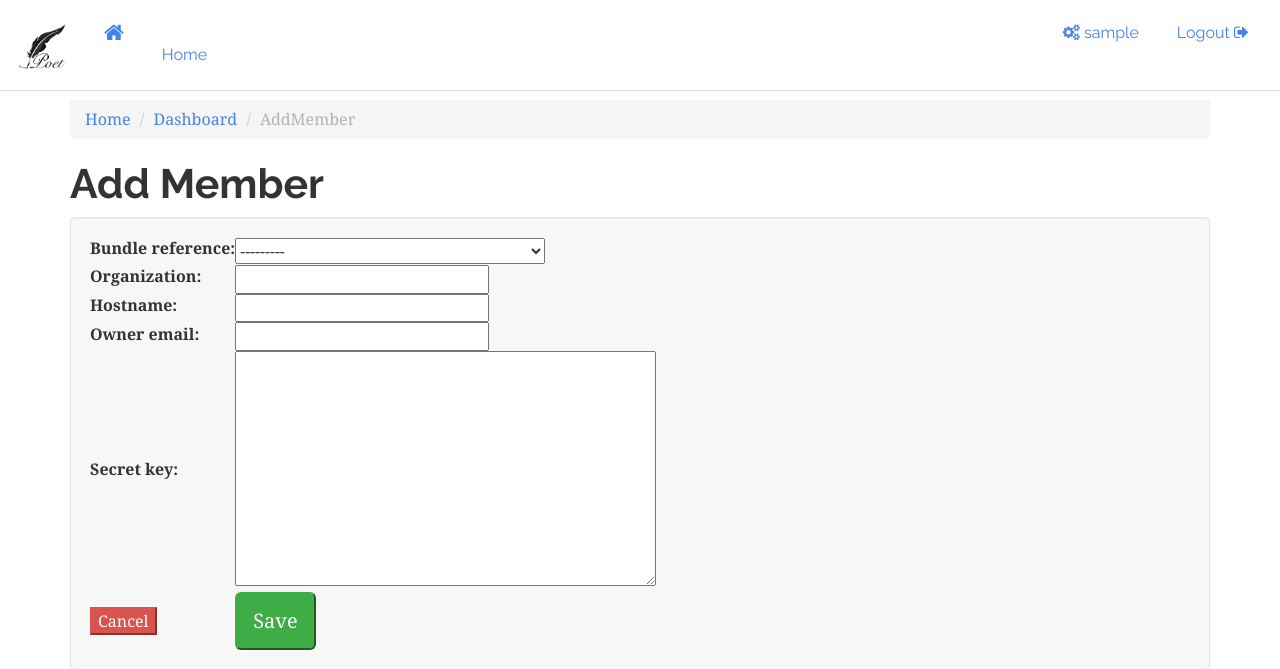
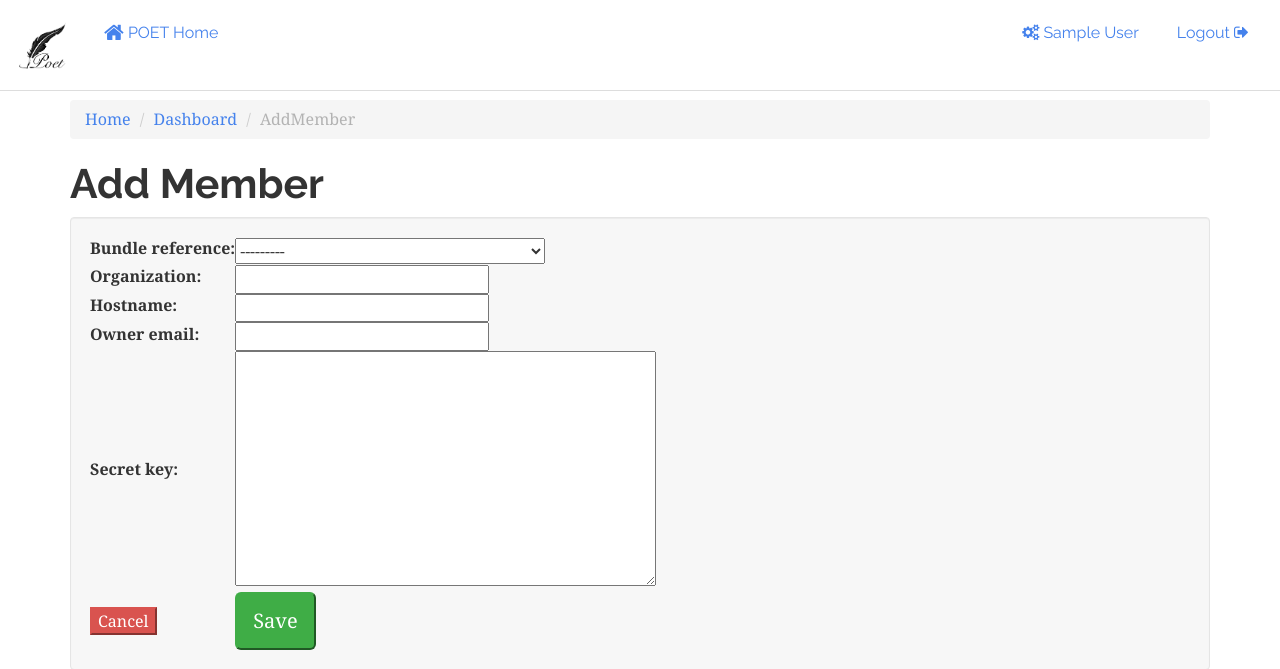
Before and after one commit to aviars/poet, a Django app: page /member/add/ in a window 1280 px wide. Shown: the top 669 px of the page. Run offline with Django 3.2, Linux system fonts and the light colour scheme; the visitor is signed in with stand-in values (Sample User, id 1); some libraries are stand-ins or nearby versions.

```diff
--- a/python/poet/poet/templates/base.html
+++ b/python/poet/poet/templates/base.html
@@ -3,7 +3,7 @@
 <head>
     <title>
         {% block pretitle %}{% endblock %}
-        {% block title %} {{ APPLICATION_TITLE }} {% endblock %}
+        {% block title %} POET {% endblock %}
     </title>
 
     {% block head %}
--- a/python/poet/poet/templates/include/top-nav.html
+++ b/python/poet/poet/templates/include/top-nav.html
@@ -13,21 +13,13 @@ Just to avoid confusion...
                    class="navbar-brand">
                     <img src="{% static 'img/layout/poet.png' %}"
                      style="vertical-align:middle;display:inline-block;max-height:100%;max-width:100%"
-                     alt="{{ settings.APPLICATION_TITLE }}">
+                     alt="POET">
                 </a>
             </li>
             <li>
                 <a class="" href="{% url 'member_list' %}"
-                   contenteditable="false" title="{{ settings.APPLICATION_TITLE }} Home"><i class="fa fa-home fa-lg"></i></a>
+                   contenteditable="false" title="POET Home"><i class="fa fa-home fa-lg"></i> POET Home</a>
             </li>
-            {% if user.is_authenticated %}
-            <li>
-                <a class="" href="{% url 'member_list' %}"
-                   contenteditable="false" title="{{ settings.APPLICATION_TITLE }} Home">{{ settings.APPLICATION_TITLE }}<br>Home
-                </a>
-            </li>
-            {% endif %}
-
 
         </ul>
 
@@ -35,10 +27,10 @@ Just to avoid confusion...
             {%  if user.is_authenticated %}
                 <li>
                     <a href="{%  url 'member_list' %}" title="Member Dashboard">
-                        <i class="fa fa-cogs"></i> {{ user.username }}</a>
+                        <i class="fa fa-cogs"></i> {{ user.get_full_name|default:user.username }}</a>
                 </li>
                 <li>
-                    <a href="{% url "logout" %}?next=/{% if request.session.auth_device %}api/{% endif %}" title="Logout">
+                    <a href="{% url "logout" %}?next=/" title="Logout">
                         {% trans "Logout" %} <i class="fa fa-sign-out"></i>&nbsp;&nbsp;&nbsp;</a>
                 </li>
             {% else %}
```
